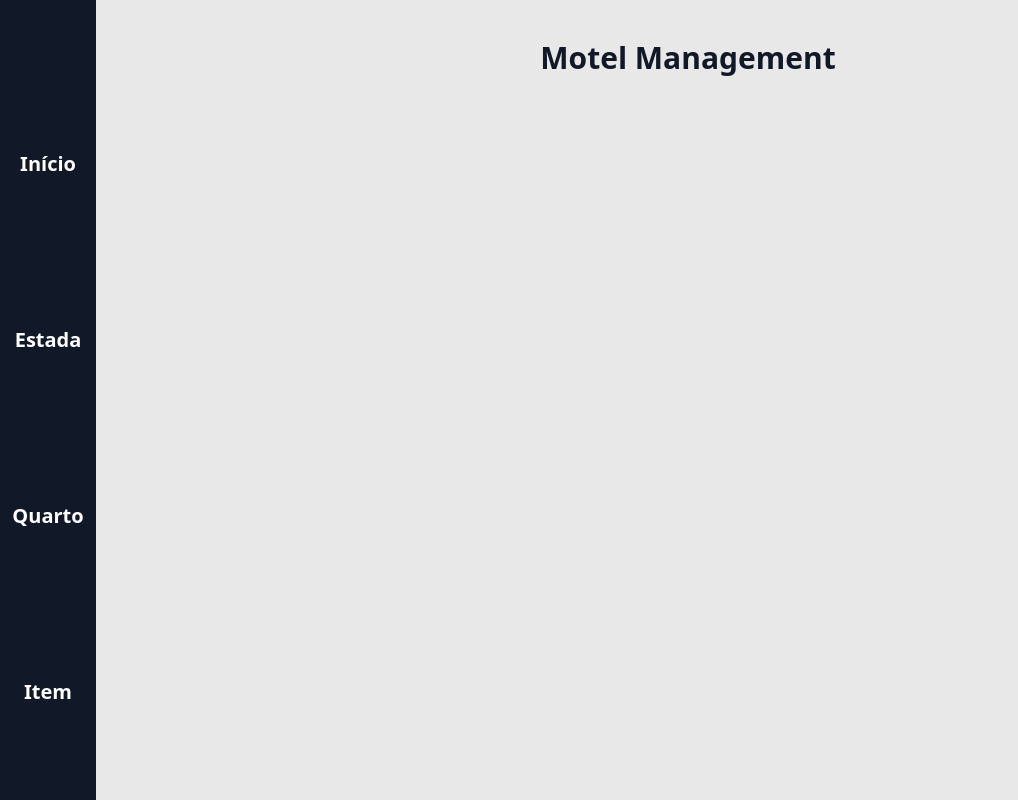
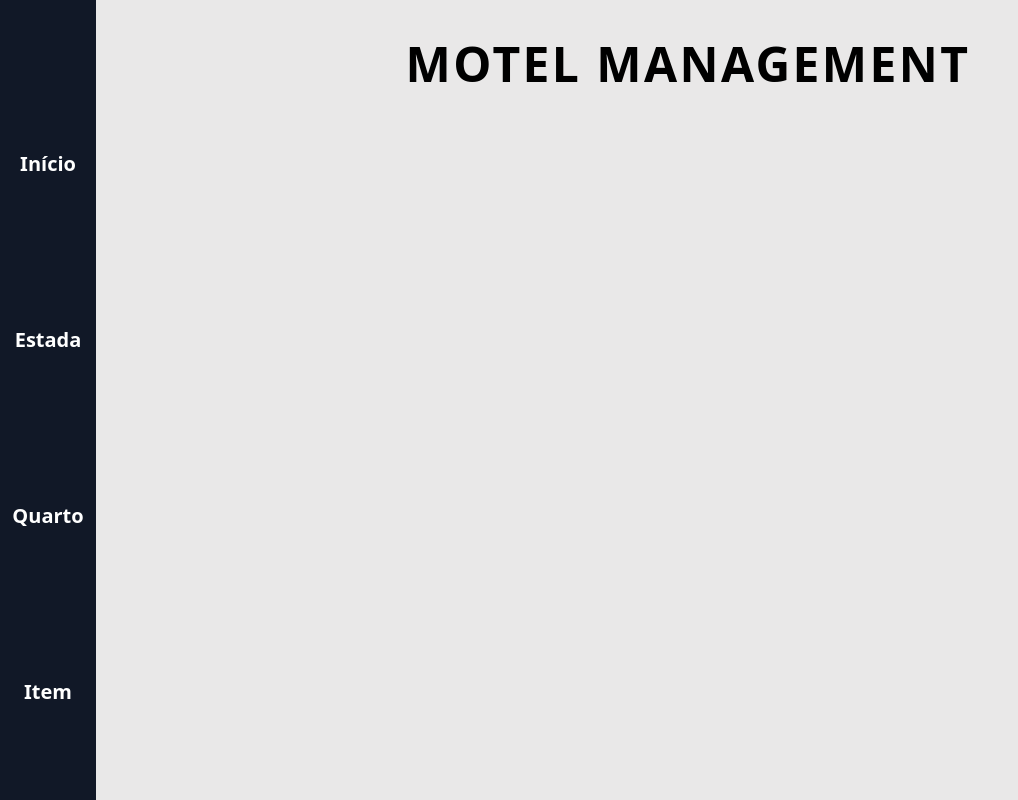
Before and after one commit to JhonatanDota/motel-management, a React (Create React App) app in the folder frontend/: page / in a window 1280 px wide. Shown: the whole page, without its empty margins (0-1018 px from the left). Built offline with nearby package versions, Linux system fonts and the light colour scheme; no server answers; some icons are missing.

Commit message:
home title

```diff
--- a/frontend/src/components/Welcome.tsx
+++ b/frontend/src/components/Welcome.tsx
@@ -1,9 +1,9 @@
+import PageContainer from "./pages/PageContainer";
+import PageTitle from "./pages/PageTitle";
 export default function Welcome() {
   return (
-    <div>
-      <h1 className="text-center text-3xl text-[#111827] font-bold">
-        Motel Management
-      </h1>
-    </div>
+    <PageContainer>
+      <PageTitle title="Motel Management" />
+    </PageContainer>
   );
 }
```
